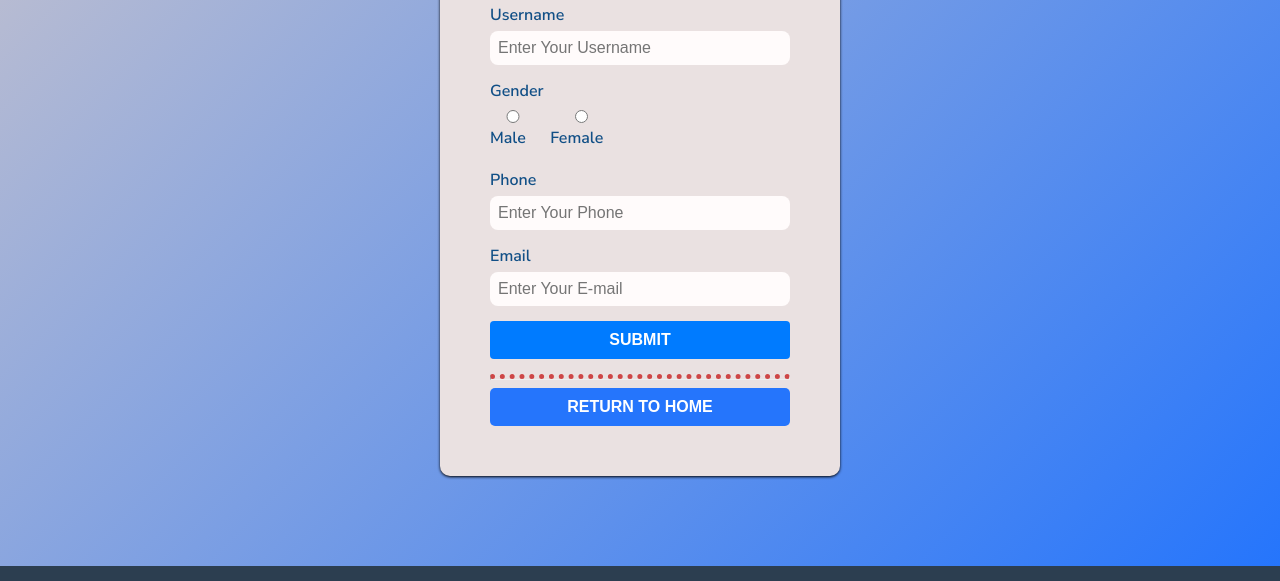
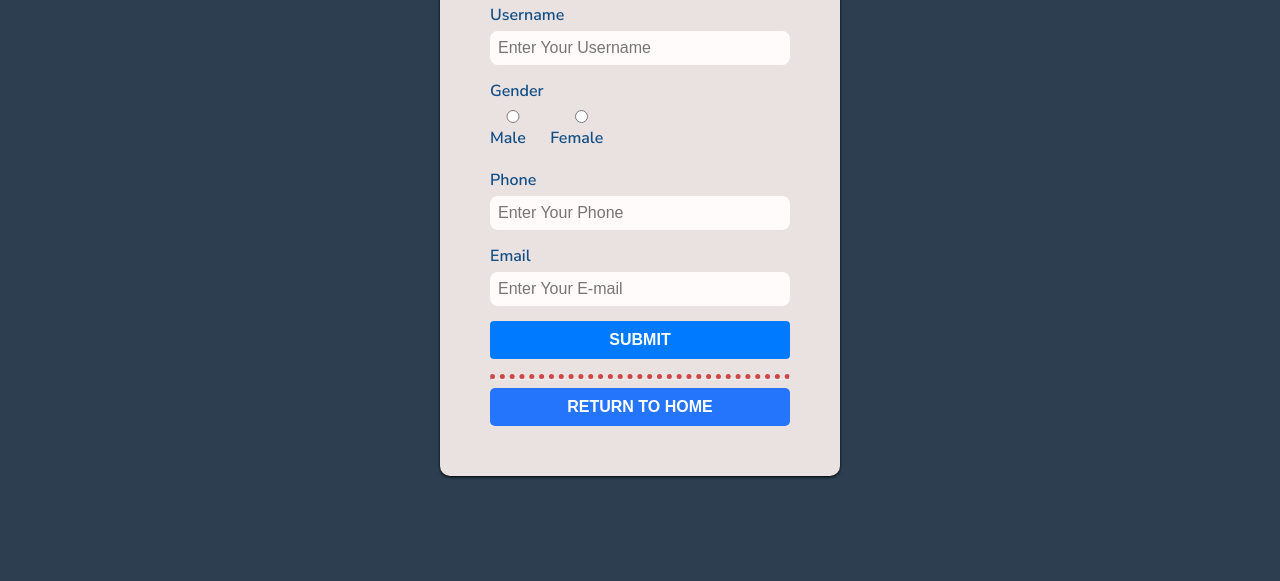
Before and after one commit to Ashish150806/project_01-jewelers, a plain HTML site: page code/login.html in a window 1280 px wide. Shown: the part 234-815 px from the top of the page. Drawn offline with Linux system fonts and the light colour scheme.

Commit message:
login update
login page background

```diff
--- a/code/login.html
+++ b/code/login.html
@@ -17,7 +17,7 @@
         justify-content: space-evenly;
         align-items: center;
         height: 100vh;
-        background: linear-gradient(135deg, #c9c4cd, #2575fc);
+        background: #2C3E50;
         background-color: (0,0,0,0.5);
         overflow: hidden;
         }
--- a/code/style.css
+++ b/code/style.css
@@ -5,7 +5,7 @@
     border-top: dotted 5px #ce4646
 } */
 .footer {
-    background-color:rgb(62, 87, 92);;
+    background-color:rgb(62, 87, 92);
     color: #fff;
     text-align: center;
     padding: 20px 0;
```
